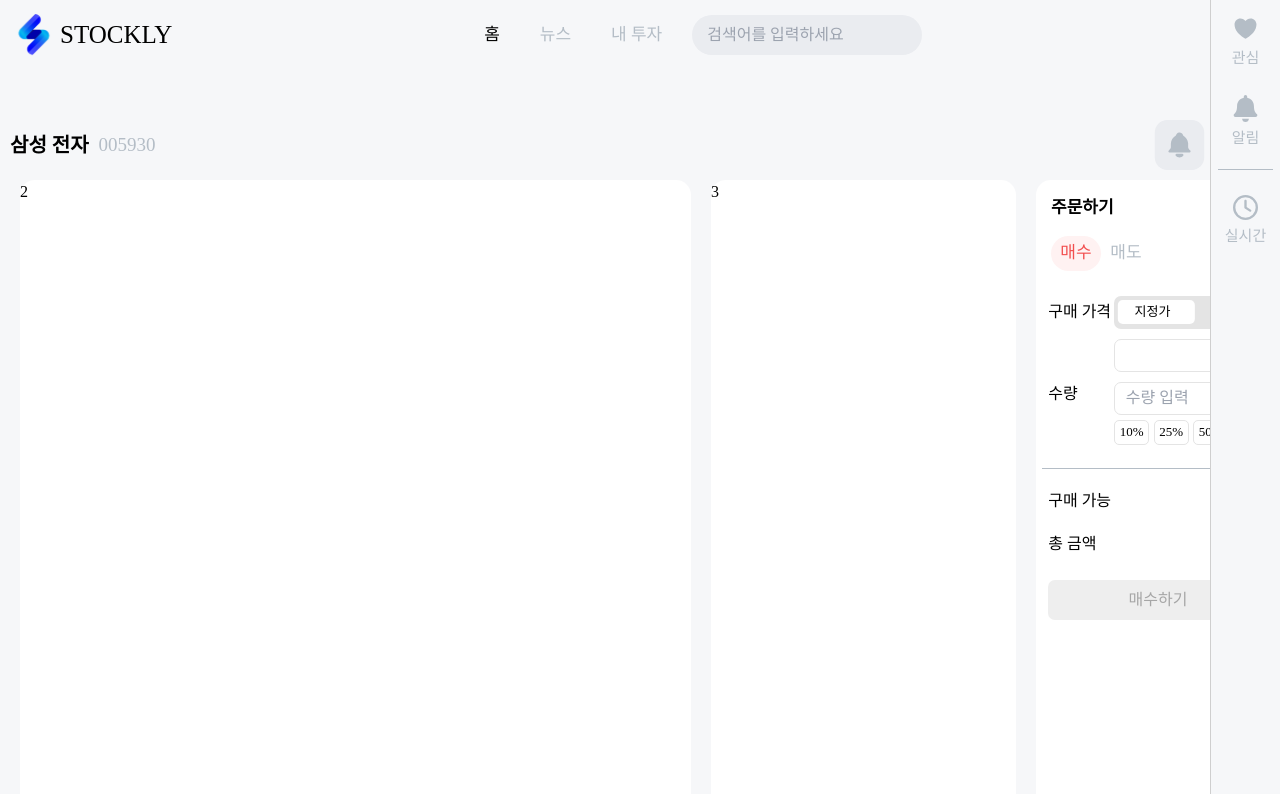
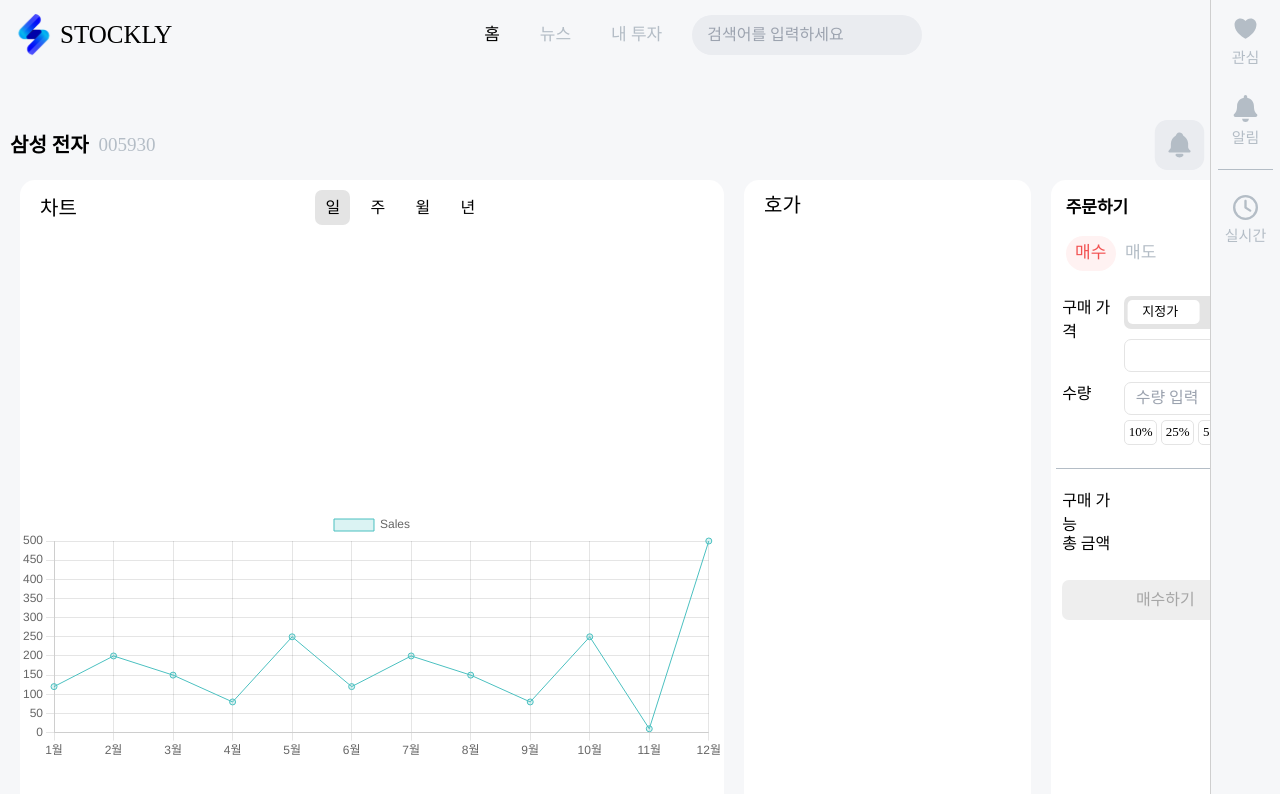
Before and after one commit to sykang519/StocklyFrontend, a React (Vite) app: page /details in a window 1280 px wide. Shown: the top 794 px of the page. Built offline with nearby package versions, Linux system fonts and the light colour scheme; a web font is replaced by a local one.

Commit message:
feat: 그래프 삽입

```diff
--- a/src/components/StockChart.tsx
+++ b/src/components/StockChart.tsx
@@ -41,9 +41,9 @@ function StockChart() {
               </Tabs>
             </Box>
             <TabPanel value="1" sx={{padding:0}}><StockChartList/></TabPanel>
-            <TabPanel value="2" sx={{padding:0}}>거래량</TabPanel>
-            <TabPanel value="3" sx={{padding:0}}>급상승</TabPanel>
-            <TabPanel value="4" sx={{padding:0}}>급하락</TabPanel>
+            <TabPanel value="2" sx={{padding:0}}><StockChartList/></TabPanel>
+            <TabPanel value="3" sx={{padding:0}}><StockChartList/></TabPanel>
+            <TabPanel value="4" sx={{padding:0}}><StockChartList/></TabPanel>
           </TabContext>
         </Box>
       </div>
--- a/src/components/StockChartList.tsx
+++ b/src/components/StockChartList.tsx
@@ -8,6 +8,22 @@ function StockChart() {
       company_name: '삼성전자',
       price: 60000,
       fluctuation_price: 5300,
+      fluctuation_rate: 2.3,
+      amount: 10000,
+      volume: 1234,
+    },
+    {
+      company_name: '삼성전자',
+      price: 60000,
+      fluctuation_price: -5300,
+      fluctuation_rate: 2.3,
+      amount: 10000,
+      volume: 1234,
+    },
+    {
+      company_name: '삼성전자',
+      price: 60000,
+      fluctuation_price: -5300,
       fluctuation_rate: 2.3,
       amount: 10000,
       volume: 1234,
--- /dev/null
+++ b/src/components/myInvestContent/AssetChart.tsx
@@ -0,0 +1,11 @@
+
+
+function AssetChart() {
+  return (
+    <div className="flex justify-center items-center m-[20px]">
+
+    </div>
+  );
+}
+
+export default AssetChart;
--- /dev/null
+++ b/src/components/myInvestContent/BarChart.tsx
@@ -0,0 +1,47 @@
+import { Bar } from 'react-chartjs-2';
+import { Chart as ChartJS, CategoryScale, LinearScale, BarElement, Title, Tooltip, Legend } from 'chart.js';
+
+ChartJS.register(CategoryScale, LinearScale, BarElement, Title, Tooltip, Legend); // BarElement 추가
+
+const data = {
+    labels: ['1월', '2월', '3월', '4월', '5월', '6월', '7월', '8월', '9월', '10월', '11월', '12월'],
+    datasets: [
+      {
+        label: 'Sales',
+        data: [120, 200, 150, 80, 250, 120, 200, 150, 80, 250, 10, 500],
+        backgroundColor: 'rgba(75, 192, 192, 0.2)', // 단일 색상
+        borderColor: 'rgba(75, 192, 192, 1)',
+        borderWidth: 1,
+      },
+    ],
+};
+
+const options = {
+    responsive: true,
+    interaction: {
+      mode: 'index' as const,
+      intersect: false,
+    },
+    scales: {
+      x: {
+        grid: {
+          display: true,
+        },
+      },
+      y: {
+        grid: {
+          display: true,
+        },
+      },
+    },
+};
+
+function BarChart() {
+  return (
+    <div className="w-full h-full flex justify-center items-center"> {/* w-full과 h-full로 전체 크기 사용 */}
+      <Bar options={options} data={data} />
+    </div>
+  );
+}
+
+export default BarChart;
--- /dev/null
+++ b/src/components/myInvestContent/DoughnutChart.tsx
@@ -0,0 +1,60 @@
+import { Doughnut } from 'react-chartjs-2';
+import { Chart as ChartJS, ArcElement, Tooltip, Legend } from 'chart.js';
+
+ChartJS.register(ArcElement, Tooltip, Legend);
+
+
+
+const data = {
+  labels: ['삼성전자', '카카오', '네이버', '삼성SDI'],
+  datasets: [
+    {
+      label: 'My First Dataset',
+      data: [1000000, 200000, 50000, 300000],
+      backgroundColor: [
+        'rgba(255, 99, 132, 1)',
+        'rgba(54, 162, 235, 1)',
+        'rgba(255, 206, 86, 1)',
+        'rgba(75, 192, 192, 1)',
+      ],
+      hoverOffset: 4,
+    },
+  ],
+};
+
+
+
+const options = {
+    // 옵션 (1) : 부모 크기에 맞춰 차트 반응형
+    responsive: true,
+    // 옵션 (2) : 차트에 커서 갖다대면 뜨는거
+    interaction: {
+      mode: 'index' as const,
+      intersect: false,
+    },
+    // 옵션 (3) : 척도
+    scales: {
+      x: {
+        display: false, // x축
+        grid: {
+          display: false, // 세로선
+        },
+      },
+      y: {
+        display: false, //y축
+        grid: {
+          display: false, //가로선
+        },
+      },
+    },
+  };
+
+function DoughnutChart() {
+  return (
+    <div className="flex justify-center items-center m-[20px]">
+      <Doughnut data={data} options={options}/>
+    </div>
+  );
+}
+
+export default DoughnutChart;
--- /dev/null
+++ b/src/components/myInvestContent/RoiChart.tsx
@@ -0,0 +1,53 @@
+import { Line } from 'react-chartjs-2';
+import { Chart as ChartJS, CategoryScale, LinearScale, PointElement, LineElement } from 'chart.js';
+
+ChartJS.register(CategoryScale, LinearScale, PointElement, LineElement);
+
+
+const data = {
+    labels: ['1월', '2월', '3월', '4월', '5월', '6월', '7월', '8월', '9월', '10월', '11월', '12월'],
+    datasets: [
+      {
+        label: 'Sales',
+        data: [120, 200, 150, 80, 250, 120, 200, 150, 80, 250, 10, 500],
+        backgroundColor: ['rgba(75, 192, 192, 0.2)'],
+        borderColor: ['rgba(75, 192, 192, 1)'],
+        borderWidth: 1,
+      },
+    ],
+  };
+
+
+
+const options = {
+    // 옵션 (1) : 부모 크기에 맞춰 차트 반응형
+    responsive: true,
+    // 옵션 (2) : 차트에 커서 갖다대면 뜨는거
+    interaction: {
+      mode: 'index' as const,
+      intersect: false,
+    },
+    // 옵션 (3) : 척도
+    scales: {
+      x: {
+        grid: {
+          display: true, // 세로선
+        },
+      },
+      y: {
+        grid: {
+          display: true, //가로선
+        },
+      },
+    },
+  };
+
+function RoiChart() {
+  return (
+    <div className="w-[100%] h-[100%] flex justify-center items-center">
+      <Line options={options} data={data} />
+    </div>
+  );
+}
+
+export default RoiChart;
--- /dev/null
+++ b/src/components/stockDetails/Chart.tsx
@@ -0,0 +1,86 @@
+import { Line } from 'react-chartjs-2';
+import { Chart as ChartJS, CategoryScale, LinearScale, PointElement, LineElement } from 'chart.js';
+
+import { useState } from 'react';
+
+ChartJS.register(CategoryScale, LinearScale, PointElement, LineElement);
+
+function StockDetailsPage() {
+  const [filter, setFilter] = useState('day');
+  // day, week, month, year
+  const data = {
+    labels: ['1월', '2월', '3월', '4월', '5월', '6월', '7월', '8월', '9월', '10월', '11월', '12월'],
+    datasets: [
+      {
+        label: 'Sales',
+        data: [120, 200, 150, 80, 250, 120, 200, 150, 80, 250, 10, 500],
+        backgroundColor: ['rgba(75, 192, 192, 0.2)'],
+        borderColor: ['rgba(75, 192, 192, 1)'],
+        borderWidth: 1,
+      },
+    ],
+  };
+
+  const options = {
+    // 옵션 (1) : 부모 크기에 맞춰 차트 반응형
+    responsive: true,
+    // 옵션 (2) : 차트에 커서 갖다대면 뜨는거
+    interaction: {
+      mode: 'index' as const,
+      intersect: false,
+    },
+    // 옵션 (3) : 척도
+    scales: {
+      x: {
+        grid: {
+          display: true, // 세로선
+        },
+      },
+      y: {
+        grid: {
+          display: true, //가로선
+        },
+      },
+    },
+  };
+
+  return (
+    <>
+      <div className="flex justify-between items-center">
+        <p className="ml-[20px] text-[20px]">차트</p>
+        <div>
+          <button
+            className={`w-[35px] h-[35px] mx-[5px] my-[10px] rounded-[7px] transition-colors duration-300 ease-in-out ${filter === 'day' ? 'bg-gray' : 'bg-transparent'}`}
+            onClick={() => setFilter('day')}
+          >
+            일
+          </button>
+          <button
+            className={`w-[35px] h-[35px] mx-[5px] my-[10px] rounded-[7px] transition-colors duration-300 ease-in-out ${filter === 'week' ? 'bg-gray' : 'bg-transparent'}`}
+            onClick={() => setFilter('week')}
+          >
+            주
+          </button>
+          <button
+            className={`w-[35px] h-[35px] mx-[5px] my-[10px] rounded-[7px] transition-colors duration-300 ease-in-out ${filter === 'month' ? 'bg-gray' : 'bg-transparent'}`}
+            onClick={() => setFilter('month')}
+          >
+            윌
+          </button>
+          <button
+            className={`w-[35px] h-[35px] mx-[5px] my-[10px] rounded-[7px] transition-colors duration-300 ease-in-out ${filter === 'year' ? 'bg-gray' : 'bg-transparent'}`}
+            onClick={() => setFilter('year')}
+          >
+            년
+          </button>
+        </div>
+        <div></div>
+      </div>
+      <div className="flex justify-center items-center w-full h-full">
+        <Line options={options} data={data} width="894px" height="320px" />
+      </div>
+    </>
+  );
+}
+
+export default StockDetailsPage;
--- /dev/null
+++ b/src/components/stockDetails/Price.tsx
@@ -0,0 +1,15 @@
+
+function Price() {
+
+
+
+  return (
+    <>
+      <div className="flex justify-start items-center ml-[20px] my-[10px] text-[20px]">
+        호가
+      </div>
+    </>
+  );
+}
+
+export default Price;
--- a/src/pages/MyInvestPage.tsx
+++ b/src/pages/MyInvestPage.tsx
@@ -2,6 +2,9 @@ import TopNavBar from '../components/TopNavBar';
 import Charge from '../components/myInvestContent/Charge';
 import Reset from '../components/myInvestContent/Reset';
 import useDrawerStore from '../zustand/MenuBarStore';
+import DoughnutChart from '../components/myInvestContent/DoughnutChart';
+import RoiChart from '../components/myInvestContent/RoiChart';
+import BarChart from '../components/myInvestContent/BarChart';
 
 function MyInvestPage() {
   const {openDrawer} = useDrawerStore();
@@ -13,12 +16,12 @@ function MyInvestPage() {
           <div className="w-[95%] min-w-[1300px] max-w-[1500px]">
             <div className="flex justify-between h-[850px] my-[30px]">
               <div className="flex flex-col w-[59%] justify-between">
-                <div className="h-[48%] bg-white rounded-[15px]"> 1 </div>
-                <div className="h-[48%] bg-white rounded-[15px]"> 2 </div>
+                <div className="h-[48%] bg-white rounded-[15px]"> <BarChart/> </div>
+                <div className="h-[48%] bg-white rounded-[15px]"> <RoiChart/> </div>
               </div>
               <div className="flex flex-col w-[39%] justify-between">
                 <div className="h-[30%] bg-white rounded-[15px]"> 3 </div>
-                <div className="h-[66%] bg-white rounded-[15px]"> 4 </div>
+                <div className="h-[66%] bg-white rounded-[15px]"> <DoughnutChart/> </div>
               </div>
             </div>
             <div className="flex justify-between h-[670px] my-[30px]">
--- a/src/pages/StockDetailsPage.tsx
+++ b/src/pages/StockDetailsPage.tsx
@@ -2,6 +2,8 @@ import TopNavBar from '../components/TopNavBar';
 import Order from '../components/orderContents/Order';
 import useDrawerStore from '../zustand/MenuBarStore';
 import TopContent from '../components/stockDetails/TopContent';
+import Chart from '../components/stockDetails/Chart';
+import Price from '../components/stockDetails/Price';
 
 const boxStyles = {
   height: '800px',
@@ -24,10 +26,10 @@ function StockDetailsPage() {
           </div>
           <div className="flex">
             <div className="w-[55%]" style={boxStyles}>
-              2
+              <Chart/>
             </div>
             <div className="w-[25%]" style={boxStyles}>
-              3
+              <Price/>
             </div>
             <div className="w-[20%]" style={boxStyles}>
               <Order />
```
